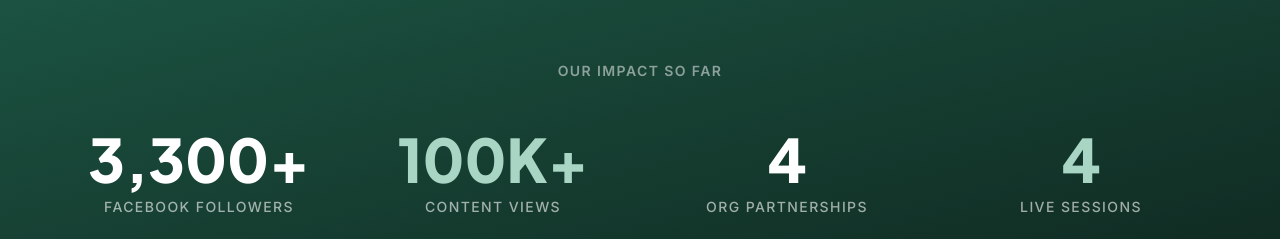
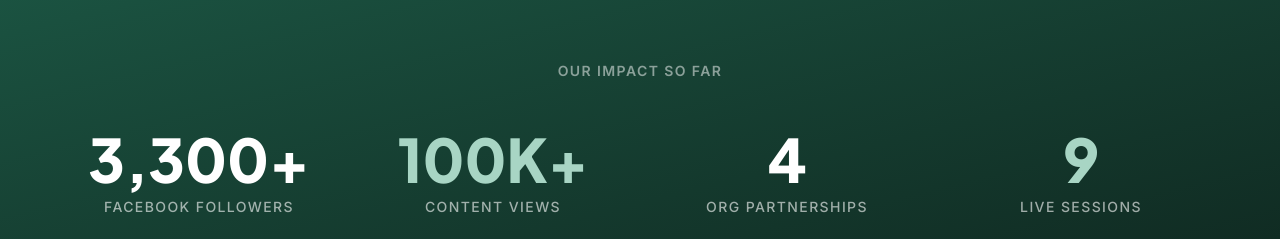
Before and after one commit to Tantawi65/siyp-platform, a React (Vite) app in the folder frontend/: page /about in a window 1280 px wide. Shown: the part 900-1139 px from the top of the page. Built offline with nearby package versions, Linux system fonts and the light colour scheme.

Commit message:
Update live sessions count from 4 to 9

```diff
--- a/frontend/src/pages/AboutUsPage.tsx
+++ b/frontend/src/pages/AboutUsPage.tsx
@@ -182,7 +182,7 @@ const AboutUsPage: React.FC = () => {
             <StatItem value={3300} suffix="+" label="Facebook Followers" color="text-white" start={statsVisible} />
             <StatItem value={100} suffix="K+" label="Content Views" color="text-[#A8D5C4]" start={statsVisible} />
             <StatItem value={4} label="Org Partnerships" color="text-white" start={statsVisible} />
-            <StatItem value={4} label="Live Sessions" color="text-[#A8D5C4]" start={statsVisible} />
+            <StatItem value={9} label="Live Sessions" color="text-[#A8D5C4]" start={statsVisible} />
           </div>
         </div>
       </section>
--- a/frontend/src/pages/LandingPage.tsx
+++ b/frontend/src/pages/LandingPage.tsx
@@ -122,7 +122,7 @@ const StatsSection: React.FC = () => {
         >
           <StatCard target={100} suffix="K+" label="Views" delay={0} started={started} />
           <StatCard target={3300} suffix="+" label="Followers" delay={200} started={started} />
-          <StatCard target={4} label="Live Sessions" delay={400} started={started} />
+          <StatCard target={9} label="Live Sessions" delay={400} started={started} />
         </div>
       </div>
     </section>
```
